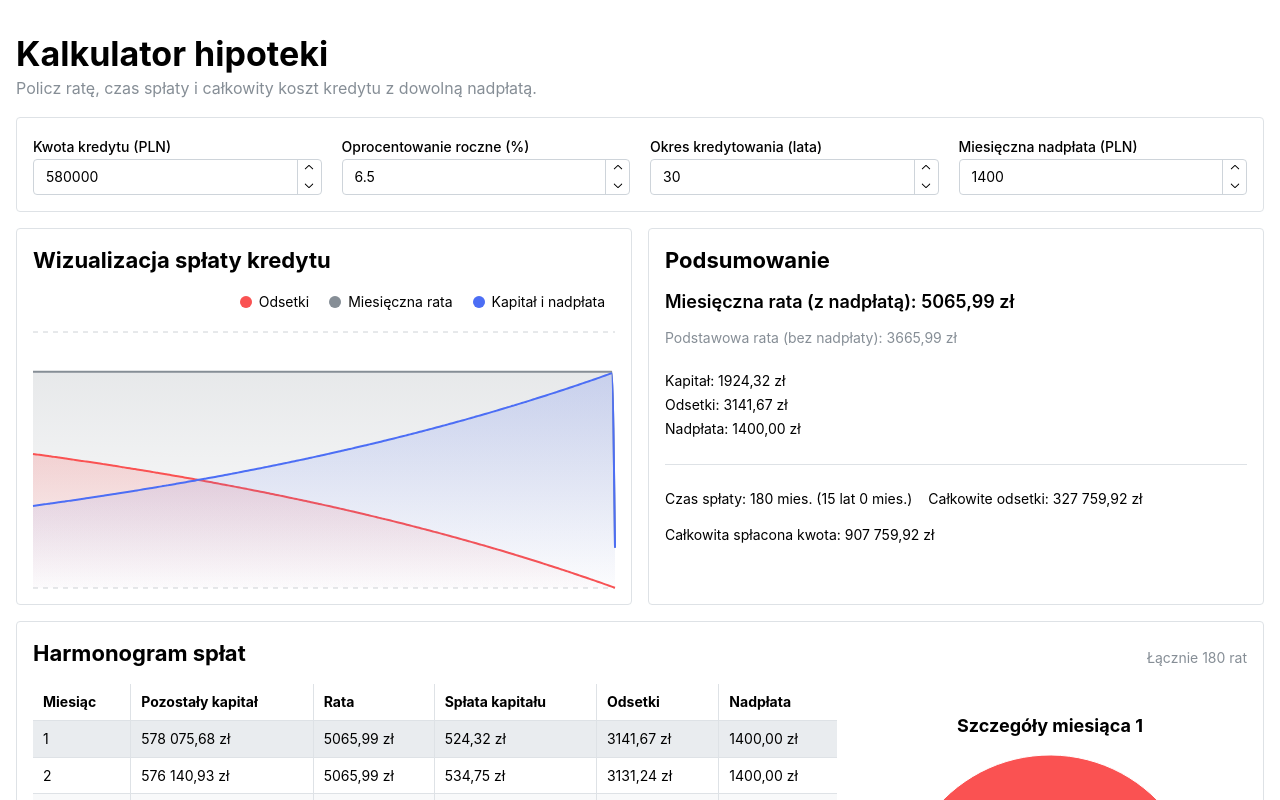
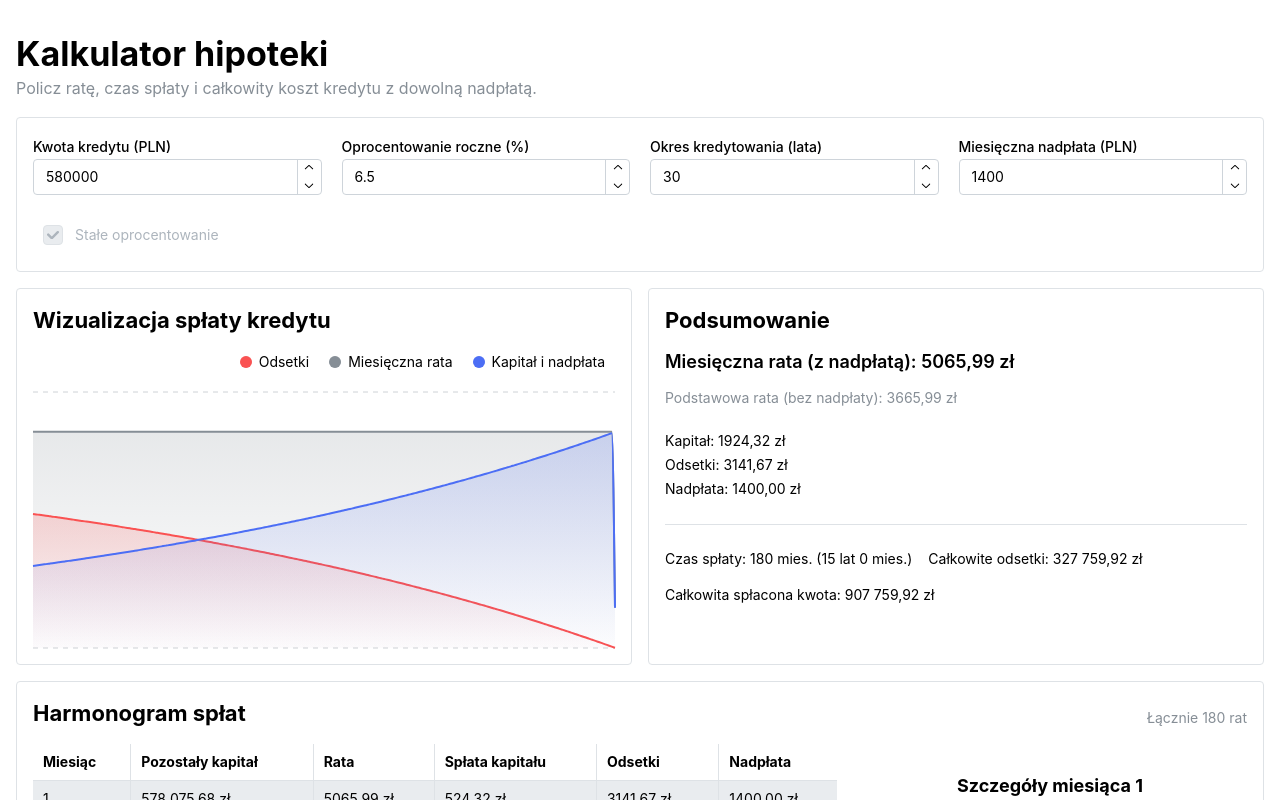
Before and after one commit to Angael/hipoteka, a React (Vite) app: page / in a window 1280 px wide. Shown: the top 800 px of the page. Built offline with nearby package versions, Linux system fonts and the light colour scheme.

Commit message:
Przygotowanie na raty malejące

```diff
--- a/src/App.tsx
+++ b/src/App.tsx
@@ -1,6 +1,7 @@
 import {
   Card,
   Center,
+  Checkbox,
   Container,
   Grid,
   Group,
@@ -107,6 +108,13 @@ function App() {
                 min={0}
                 step={100}
               />
+              <Checkbox
+                checked={true}
+                onChange={console.log}
+                label="Stałe oprocentowanie"
+                disabled
+                m="xs"
+              />
             </SimpleGrid>
           </Stack>
         </Card>
```
